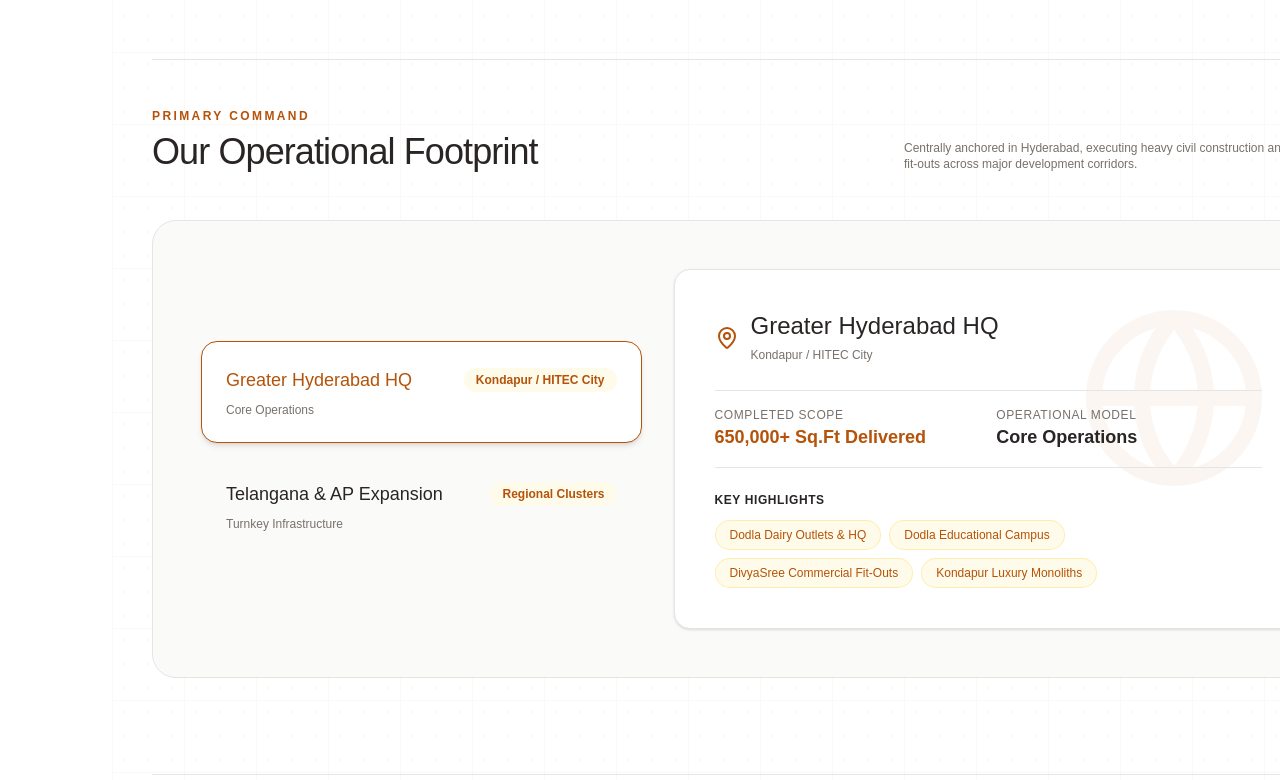
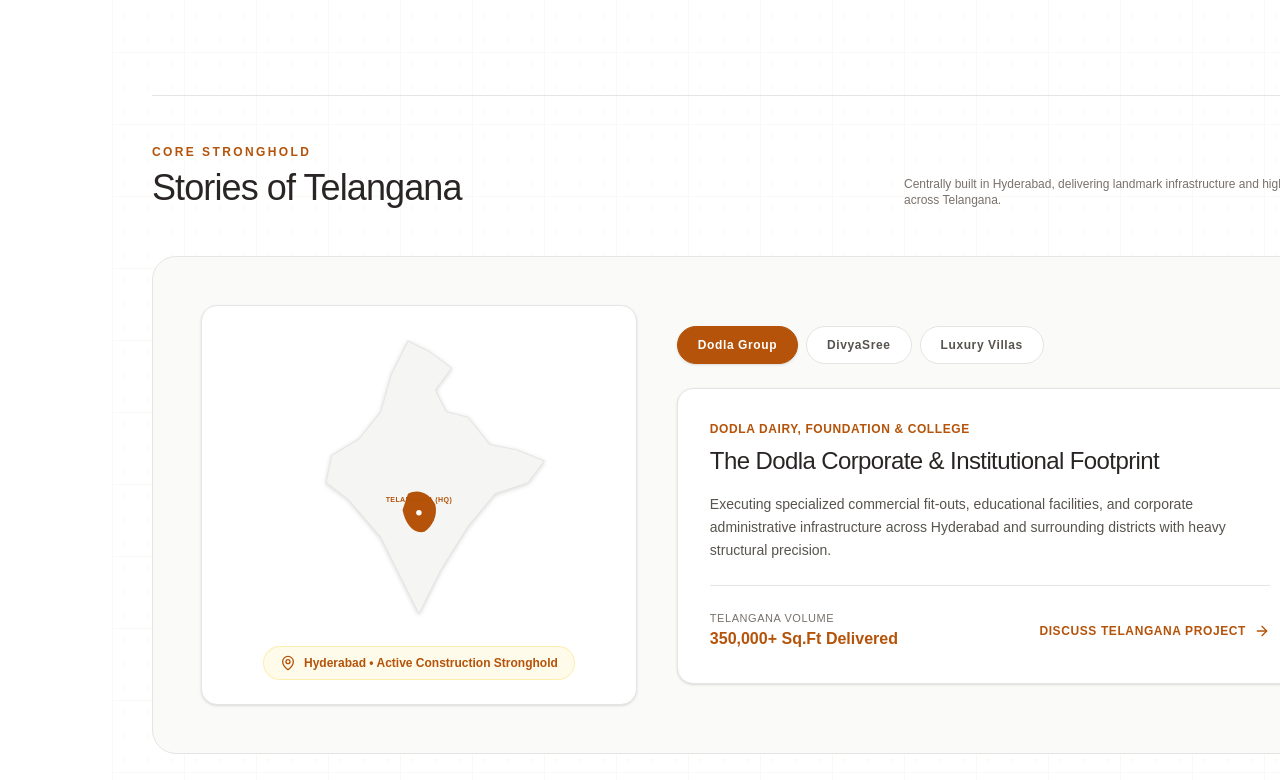
Before and after one commit to devlekhrao/jyanipur-marketing, a React (Vite) app: page / in a window 1280 px wide. Shown: the part 1820-2600 px from the top of the page. Built offline with nearby package versions, Linux system fonts and the light colour scheme.

Commit message:
feat: added clean India vector map with highlighted Telangana state and Stories of Telangana section

```diff
--- a/src/App.jsx
+++ b/src/App.jsx
@@ -3,7 +3,7 @@
 import {
   Grid, Briefcase, Compass, Phone, User, ArrowRight,
   Check, Mail, MapPin, X, Building, Shield, PenTool,
-  Layers, Award, Sparkles, Globe, Award as Trophy
+  Layers, Globe, Award, Sparkles
 } from 'lucide-react';
 
 export default function App() {
@@ -12,7 +12,7 @@
   const [isConsultModalOpen, setIsEstimateModalOpen] = useState(false);
   const [isLeadSaved, setIsLeadSaved] = useState(false);
   const [loading, setLoading] = useState(false);
-  const [activeRegion, setActiveRegion] = useState('Hyderabad');
+  const [selectedStory, setSelectedStory] = useState('dodla');
 
   const [leadData, setLeadData] = useState({
     clientName: '',
@@ -21,31 +21,38 @@
     notes: ''
   });
 
+  // Enterprise & Regional Roster
   const clients = [
-    { name: 'Dodla Dairy', type: 'Industrial & Corporate' },
-    { name: 'Dodla Foundation', type: 'Institutional & CSR' },
-    { name: 'Dodla College', type: 'Educational Infrastructure' },
-    { name: 'DivyaSree', type: 'Commercial & Residential' }
+    { name: 'Dodla Dairy', role: 'Corporate Headquarters & Outlets', location: 'Greater Hyderabad' },
+    { name: 'Dodla Foundation', role: 'CSR & Institutional Facilities', location: 'Telangana' },
+    { name: 'Dodla College', role: 'Educational Infrastructure Fit-Outs', location: 'Hyderabad Corridor' },
+    { name: 'DivyaSree', role: 'Commercial & High-End Interiors', location: 'HITEC City Corridor' }
   ];
 
-  const regions = [
-    {
-      id: 'Hyderabad',
-      name: 'Greater Hyderabad HQ',
-      hub: 'Kondapur / HITEC City',
-      projectsCount: 'Core Operations',
-      sqft: '650,000+ Sq.Ft Delivered',
-      highlights: ['Dodla Dairy Outlets & HQ', 'Dodla Educational Campus', 'DivyaSree Commercial Fit-Outs', 'Kondapur Luxury Monoliths']
+  // Telangana Stories
+  const telanganaStories = {
+    dodla: {
+      title: 'The Dodla Corporate & Institutional Footprint',
+      client: 'Dodla Dairy, Foundation & College',
+      scope: 'Multi-Facility Execution',
+      desc: 'Executing specialized commercial fit-outs, educational facilities, and corporate administrative infrastructure across Hyderabad and surrounding districts with heavy structural precision.',
+      stats: '350,000+ Sq.Ft Delivered'
     },
-    {
-      id: 'Expansion',
-      name: 'Telangana & AP Expansion',
-      hub: 'Regional Clusters',
-      projectsCount: 'Turnkey Infrastructure',
-      sqft: '150,000+ Sq.Ft Delivered',
-      highlights: ['Institutional Facilities', 'Corporate Warehousing & Dairy Plants', 'Residential Estates']
+    divyasree: {
+      title: 'High-Density Commercial Fit-Outs',
+      client: 'DivyaSree Commercial',
+      scope: 'Turnkey Modern Interiors',
+      desc: 'Precision acoustic paneling, glass partitions, and large-format flooring fit-outs delivered within premier IT corridors for high-capacity corporate environments.',
+      stats: '220,000+ Sq.Ft Delivered'
+    },
+    monoliths: {
+      title: 'Bespoke Luxury Residential Monoliths',
+      client: 'Private High-Net-Worth Residences',
+      scope: 'Full Structural & Interior Handover',
+      desc: 'Villas built from ground excavation to complete interior handover in 14 months across Kondapur, Jubilee Hills, and Gachibowli.',
+      stats: '150,000+ Sq.Ft Handed Over'
     }
-  ];
+  };
 
   const projects = [
     {
@@ -138,11 +145,11 @@
           <a href="#clients" title="Key Clients" className="w-12 h-12 flex items-center justify-center hover:bg-amber-50 text-[#B45309] rounded-full transition-colors">
             <Building className="w-5 h-5" strokeWidth={1.75} />
           </a>
+          <a href="#stories" title="Telangana Presence" className="w-12 h-12 flex items-center justify-center hover:bg-amber-50 text-[#B45309] rounded-full transition-colors">
+            <Globe className="w-5 h-5" strokeWidth={1.75} />
+          </a>
           <a href="#portfolio" title="Portfolio" className="w-12 h-12 flex items-center justify-center hover:bg-amber-50 text-[#B45309] rounded-full transition-colors">
             <Grid className="w-5 h-5" strokeWidth={1.75} />
-          </a>
-          <a href="#footprint" title="Presence" className="w-12 h-12 flex items-center justify-center hover:bg-amber-50 text-[#B45309] rounded-full transition-colors">
-            <Globe className="w-5 h-5" strokeWidth={1.75} />
           </a>
           <a href="#contact" title="Contact" className="w-12 h-12 flex items-center justify-center hover:bg-amber-50 text-[#B45309] rounded-full transition-colors">
             <Phone className="w-5 h-5" strokeWidth={1.75} />
@@ -221,17 +228,17 @@
                 The Roots of Jyanipur.
               </h2>
               <p className="text-[#57534E] text-base lg:text-lg font-light leading-relaxed mb-6">
-                Based in Hyderabad, Jyanipur is a premier construction and bespoke interior studio built on heavy structural integrity, uncompromising engineering standards, and refined luxury fit-outs.
+                Anchored in Hyderabad, Jyanipur is a premier civil construction and luxury interior firm built on structural integrity, meticulous engineering, and high-end fit-out mastery.
               </p>
               <p className="text-[#78716C] text-sm font-light leading-relaxed">
-                Trusted by industry pioneers across commercial, educational, and institutional sectors, we execute projects seamlessly from foundational ground excavation to final key handover.
+                Trusted by enterprise leaders across commercial, educational, and institutional sectors, we deliver projects seamlessly from soil excavation to final key handover.
               </p>
             </div>
 
             <div className="lg:col-span-7 grid grid-cols-1 sm:grid-cols-2 gap-6">
               <div className="bg-amber-50/50 p-8 rounded-2xl border border-amber-200/60">
                 <span className="text-3xl lg:text-4xl font-light text-[#B45309] block mb-2">800,000+</span>
-                <span className="text-xs font-semibold text-[#292524] uppercase tracking-wider block mb-2">Sq.Ft Delivered in Hyderabad</span>
+                <span className="text-xs font-semibold text-[#292524] uppercase tracking-wider block mb-2">Sq.Ft Delivered in Telangana</span>
                 <p className="text-xs text-[#57534E] font-light">Spanning luxury private residences, institutional campuses, and corporate headquarters.</p>
               </div>
 
@@ -256,102 +263,148 @@
           </div>
         </section>
 
-        {/* --- PROMINENT CLIENT ROSTER SECTION --- */}
+        {/* --- PROMINENT CLIENT ROSTER --- */}
         <section id="clients" className="relative z-10 mb-24 pt-12 border-t border-[#E7E5E4]">
           <div className="mb-10">
-            <span className="text-[#B45309] font-semibold text-xs tracking-[0.2em] uppercase mb-2 block">Trusted Partners</span>
-            <h2 className="text-3xl lg:text-4xl font-light text-[#292524] tracking-tight">Enterprise & Institutional Portfolio</h2>
+            <span className="text-[#B45309] font-semibold text-xs tracking-[0.2em] uppercase mb-2 block">Enterprise Partners</span>
+            <h2 className="text-3xl lg:text-4xl font-light text-[#292524] tracking-tight">Institutional Client Roster</h2>
           </div>
 
           <div className="grid grid-cols-1 sm:grid-cols-2 lg:grid-cols-4 gap-6">
-            {clients.map((client, idx) => (
-              <div key={idx} className="bg-stone-50 p-8 rounded-2xl border border-[#E7E5E4] hover:border-[#B45309] transition-all hover:bg-white hover:shadow-md group">
+            {clients.map((c, i) => (
+              <div key={i} className="bg-stone-50 p-8 rounded-2xl border border-[#E7E5E4] hover:border-[#B45309] transition-all hover:bg-white hover:shadow-md group">
                 <div className="w-10 h-10 bg-amber-50 rounded-xl flex items-center justify-center mb-6 border border-amber-200/60 text-[#B45309] group-hover:bg-[#B45309] group-hover:text-white transition-colors">
                   <Building className="w-5 h-5" strokeWidth={1.75} />
                 </div>
-                <h3 className="text-xl font-normal text-[#1C1917] mb-2 tracking-tight">{client.name}</h3>
-                <span className="text-xs font-medium text-[#B45309] uppercase tracking-wider block">{client.type}</span>
+                <h3 className="text-xl font-normal text-[#1C1917] mb-2 tracking-tight">{c.name}</h3>
+                <span className="text-xs font-semibold text-[#B45309] uppercase tracking-wider block mb-1">{c.role}</span>
+                <p className="text-xs text-[#78716C] font-light">{c.location}</p>
               </div>
             ))}
           </div>
         </section>
 
-        {/* --- HYDERABAD REGIONAL PRESENCE GRID --- */}
-        <section id="footprint" className="relative z-10 mb-24 pt-12 border-t border-[#E7E5E4]">
+        {/* --- STORIES OF TELANGANA (INDIA MAP WITH HIGHLIGHTED TELANGANA) --- */}
+        <section id="stories" className="relative z-10 mb-24 pt-12 border-t border-[#E7E5E4]">
           <div className="flex flex-col lg:flex-row justify-between items-start lg:items-end mb-12 gap-6">
             <div>
-              <span className="text-[#B45309] font-semibold text-xs tracking-[0.2em] uppercase mb-2 block">Primary Command</span>
-              <h2 className="text-3xl lg:text-4xl font-light text-[#292524] tracking-tight">Our Operational Footprint</h2>
+              <span className="text-[#B45309] font-semibold text-xs tracking-[0.2em] uppercase mb-2 block">Core Stronghold</span>
+              <h2 className="text-3xl lg:text-4xl font-light text-[#292524] tracking-tight">Stories of Telangana</h2>
             </div>
             <p className="text-xs text-[#78716C] max-w-md font-light">
-              Centrally anchored in Hyderabad, executing heavy civil construction and high-end fit-outs across major development corridors.
+              Centrally built in Hyderabad, delivering landmark infrastructure and high-end fit-outs across Telangana.
             </p>
           </div>
 
-          <div className="grid grid-cols-1 lg:grid-cols-12 gap-8 items-center bg-stone-50 p-8 lg:p-12 rounded-3xl border border-[#E7E5E4]">
-            <div className="lg:col-span-5 space-y-3">
-              {regions.map((reg) => (
-                <div
-                  key={reg.id}
-                  onClick={() => setActiveRegion(reg.id)}
-                  className={`p-6 rounded-2xl cursor-pointer transition-all border ${
-                    activeRegion === reg.id
-                      ? 'bg-white border-[#B45309] shadow-md'
-                      : 'bg-transparent border-transparent hover:bg-white/60'
+          <div className="grid grid-cols-1 lg:grid-cols-12 gap-10 items-center bg-stone-50 p-8 lg:p-12 rounded-3xl border border-[#E7E5E4]">
+
+            {/* Left: Custom Clean India Map with Highlighted Telangana */}
+            <div className="lg:col-span-5 bg-white p-6 rounded-2xl border border-[#E7E5E4] flex flex-col items-center justify-center relative shadow-sm h-[400px]">
+
+              {/* Minimalist SVG Outline of India with Telangana Highlight */}
+              <svg viewBox="0 0 500 550" className="w-full h-full max-h-[350px] object-contain drop-shadow-sm">
+
+                {/* Subdued India Outer Bounds Silhouette */}
+                <path
+                  d="M230,20 L270,40 L310,70 L280,110 L300,150 L340,160 L380,210 L430,220 L480,240 L450,280 L390,300 L340,360 L290,440 L250,520 L220,460 L180,380 L120,310 L80,280 L90,230 L140,200 L180,150 L200,80 Z"
+                  fill="#F5F5F4"
+                  stroke="#E7E5E4"
+                  strokeWidth="2"
+                  strokeLinejoin="round"
+                />
+
+                {/* Highlighted Telangana State Region in Warm Teak */}
+                <g className="cursor-pointer group">
+                  <path
+                    d="M230,300 C250,290 270,300 280,320 C285,340 275,360 260,370 C240,375 225,355 220,330 Z"
+                    fill="#B45309"
+                    className="hover:fill-[#92400E] transition-colors"
+                  />
+
+                  {/* Hyderabad Pulsing Location Dot */}
+                  <circle cx="250" cy="335" r="5" fill="#FFFFFF" />
+                  <circle cx="250" cy="335" r="12" fill="none" stroke="#B45309" strokeWidth="2" className="animate-ping opacity-75" />
+
+                  {/* Label */}
+                  <text x="250" y="315" textAnchor="middle" fill="#B45309" className="text-[12px] font-semibold tracking-wider uppercase" style={{ fontSize: '13px', fontWeight: 'bold' }}>
+                    Telangana (HQ)
+                  </text>
+                </g>
+              </svg>
+
+              <div className="flex items-center gap-2 mt-4 text-xs font-semibold text-[#B45309] bg-amber-50 px-4 py-2 rounded-full border border-amber-200/60">
+                <MapPin className="w-4 h-4" />
+                <span>Hyderabad • Active Construction Stronghold</span>
+              </div>
+            </div>
+
+            {/* Right: Interactive Story Selector */}
+            <div className="lg:col-span-7 space-y-4">
+
+              {/* Story Tab Buttons */}
+              <div className="flex flex-wrap gap-2 mb-6">
+                <button
+                  onClick={() => setSelectedStory('dodla')}
+                  className={`px-5 py-2.5 rounded-full text-xs font-semibold tracking-wider transition-all border ${
+                    selectedStory === 'dodla'
+                      ? 'bg-[#B45309] text-white border-[#B45309] shadow-sm'
+                      : 'bg-white text-[#57534E] border-[#E7E5E4] hover:bg-amber-50'
                   }`}
                 >
-                  <div className="flex justify-between items-center">
-                    <h3 className={`text-lg font-medium ${activeRegion === reg.id ? 'text-[#B45309]' : 'text-[#292524]'}`}>
-                      {reg.name}
-                    </h3>
-                    <span className="text-xs font-semibold px-3 py-1 bg-amber-50 text-[#B45309] rounded-full">
-                      {reg.hub}
+                  Dodla Group
+                </button>
+                <button
+                  onClick={() => setSelectedStory('divyasree')}
+                  className={`px-5 py-2.5 rounded-full text-xs font-semibold tracking-wider transition-all border ${
+                    selectedStory === 'divyasree'
+                      ? 'bg-[#B45309] text-white border-[#B45309] shadow-sm'
+                      : 'bg-white text-[#57534E] border-[#E7E5E4] hover:bg-amber-50'
+                  }`}
+                >
+                  DivyaSree
+                </button>
+                <button
+                  onClick={() => setSelectedStory('monoliths')}
+                  className={`px-5 py-2.5 rounded-full text-xs font-semibold tracking-wider transition-all border ${
+                    selectedStory === 'monoliths'
+                      ? 'bg-[#B45309] text-white border-[#B45309] shadow-sm'
+                      : 'bg-white text-[#57534E] border-[#E7E5E4] hover:bg-amber-50'
+                  }`}
+                >
+                  Luxury Villas
+                </button>
+              </div>
+
+              {/* Story Content Card */}
+              <div className="bg-white p-8 rounded-2xl border border-[#E7E5E4] shadow-sm">
+                <span className="text-xs font-semibold text-[#B45309] uppercase tracking-wider block mb-2">
+                  {telanganaStories[selectedStory].client}
+                </span>
+                <h3 className="text-2xl font-light text-[#292524] mb-4 tracking-tight">
+                  {telanganaStories[selectedStory].title}
+                </h3>
+                <p className="text-[#57534E] text-sm font-light leading-relaxed mb-6">
+                  {telanganaStories[selectedStory].desc}
+                </p>
+
+                <div className="flex items-center justify-between pt-6 border-t border-[#E7E5E4]">
+                  <div>
+                    <span className="text-[11px] text-[#78716C] uppercase tracking-wider block">Telangana Volume</span>
+                    <span className="text-base font-semibold text-[#B45309]">
+                      {telanganaStories[selectedStory].stats}
                     </span>
                   </div>
-                  <p className="text-xs text-[#78716C] mt-2 font-light">{reg.projectsCount}</p>
+                  <button
+                    onClick={() => setIsEstimateModalOpen(true)}
+                    className="flex items-center gap-2 text-xs font-semibold text-[#B45309] hover:underline uppercase tracking-wider"
+                  >
+                    Discuss Telangana Project <ArrowRight className="w-4 h-4" />
+                  </button>
                 </div>
-              ))}
+              </div>
+
             </div>
 
-            <div className="lg:col-span-7 bg-white p-8 lg:p-10 rounded-2xl border border-[#E7E5E4] shadow-sm relative overflow-hidden">
-              <div className="absolute top-0 right-0 p-8 opacity-5 text-[#B45309]">
-                <Globe className="w-48 h-48" />
-              </div>
-
-              {regions.filter(r => r.id === activeRegion).map((active) => (
-                <div key={active.id} className="relative z-10 space-y-6">
-                  <div className="flex items-center gap-3">
-                    <MapPin className="w-6 h-6 text-[#B45309]" />
-                    <div>
-                      <h4 className="text-2xl font-light text-[#292524]">{active.name}</h4>
-                      <span className="text-xs text-[#78716C]">{active.hub}</span>
-                    </div>
-                  </div>
-
-                  <div className="grid grid-cols-2 gap-4 py-4 border-y border-[#E7E5E4]">
-                    <div>
-                      <span className="text-xs text-[#78716C] uppercase tracking-wider block">Completed Scope</span>
-                      <span className="text-lg font-semibold text-[#B45309]">{active.sqft}</span>
-                    </div>
-                    <div>
-                      <span className="text-xs text-[#78716C] uppercase tracking-wider block">Operational Model</span>
-                      <span className="text-lg font-semibold text-[#292524]">{active.projectsCount}</span>
-                    </div>
-                  </div>
-
-                  <div>
-                    <span className="text-xs font-semibold text-[#292524] uppercase tracking-wider block mb-3">Key Highlights</span>
-                    <div className="flex flex-wrap gap-2">
-                      {active.highlights.map((item, idx) => (
-                        <span key={idx} className="bg-amber-50 text-[#B45309] text-xs font-medium px-3.5 py-1.5 rounded-full border border-amber-200/60">
-                          {item}
-                        </span>
-                      ))}
-                    </div>
-                  </div>
-                </div>
-              ))}
-            </div>
           </div>
         </section>
 
```
